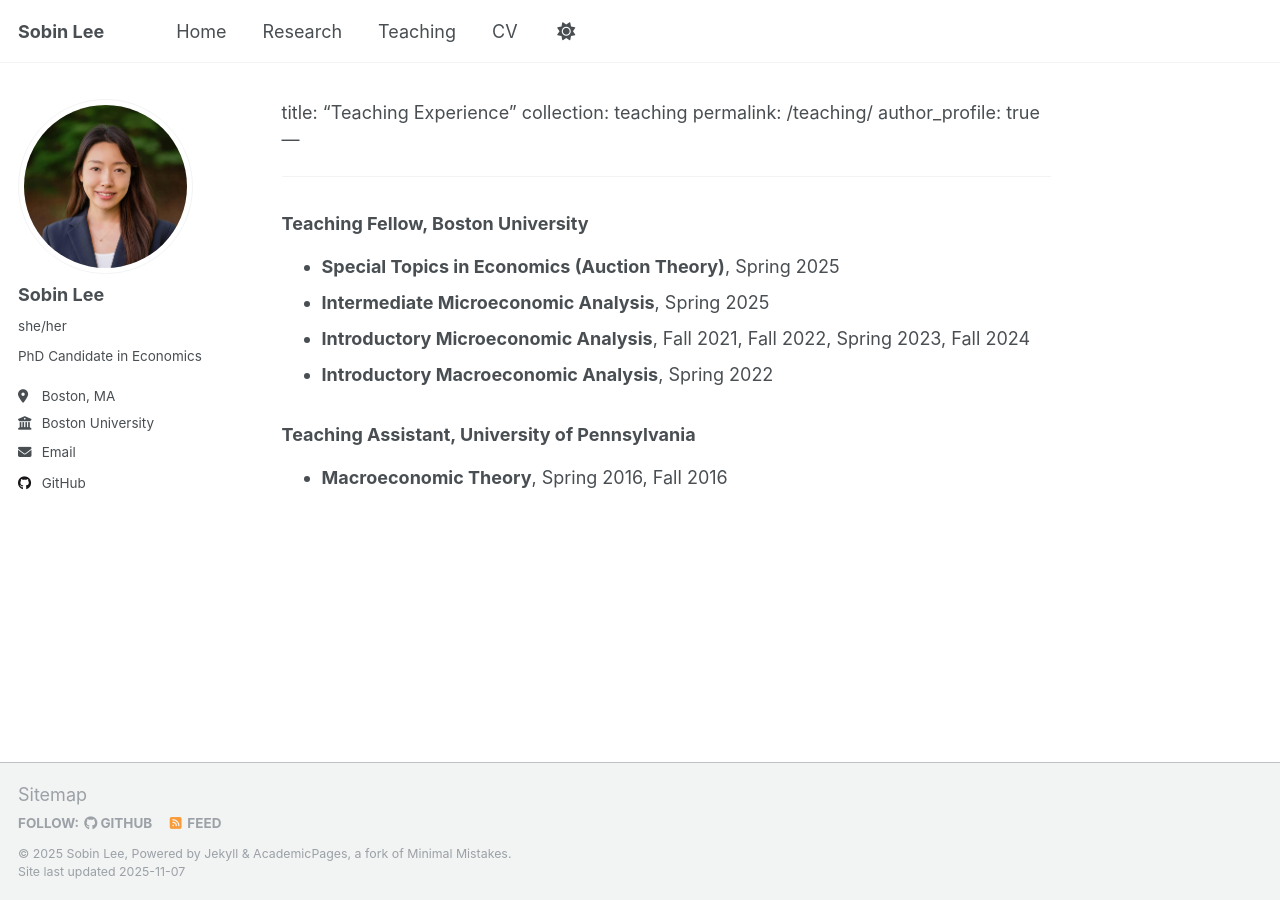
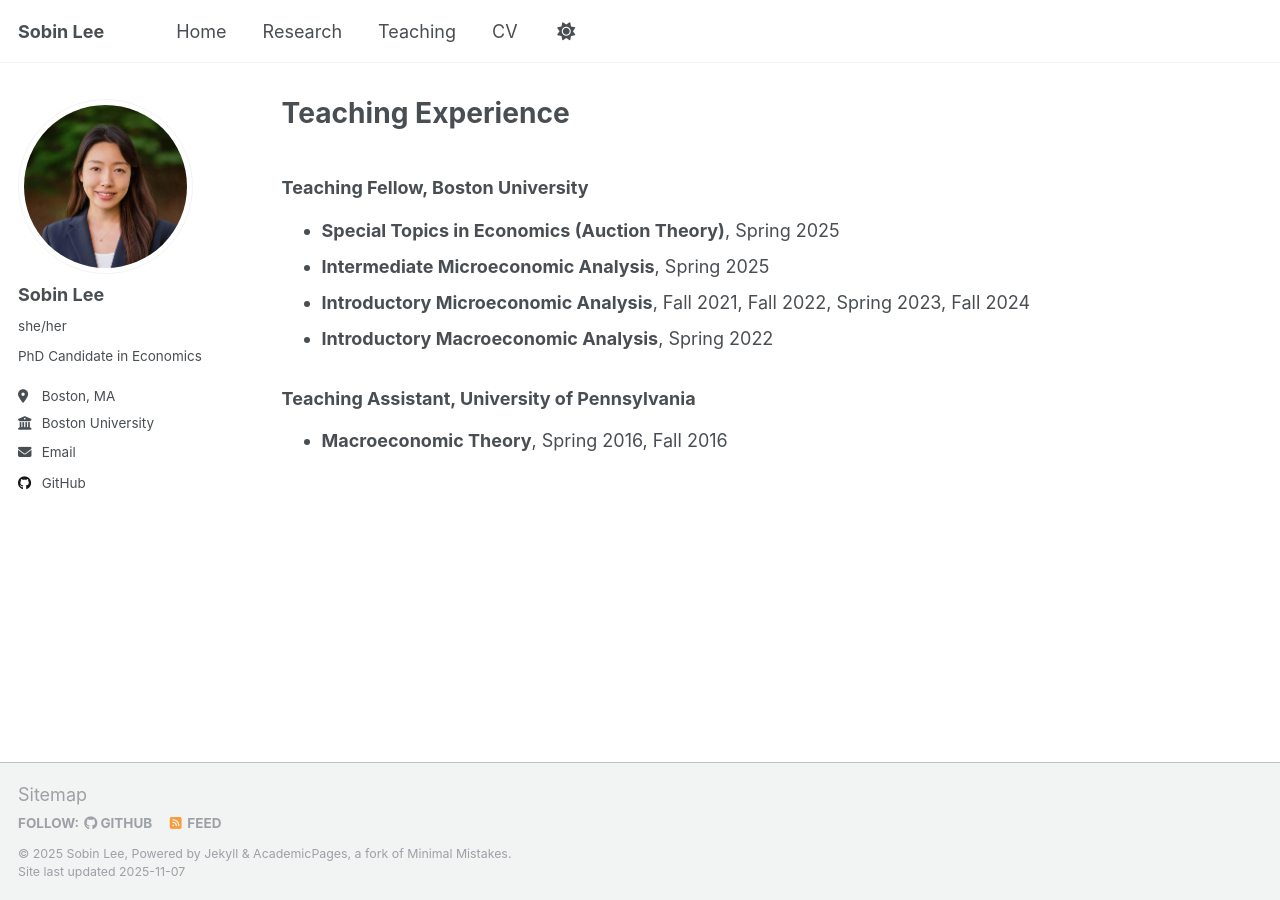
Before and after one commit to sobin-lee/sobin-lee.github.io, a Jekyll site: the page built from _pages/teaching.md, in a window 1280 px wide. Built offline with Jekyll 4.4.1, drawn with Linux system fonts in a browser that asks for light colours; a script that is not in the unit is left out.

Commit message:
Fix teaching page layout by moving to _pages and updating front matter

```diff
--- a/_pages/teaching.md
+++ b/_pages/teaching.md
@@ -1,11 +1,8 @@
----
 ---
 title: "Teaching Experience"
-collection: teaching
 permalink: /teaching/
 author_profile: true
----
-
+layout: single
 ---
 
 ### Teaching Fellow, Boston University
```
